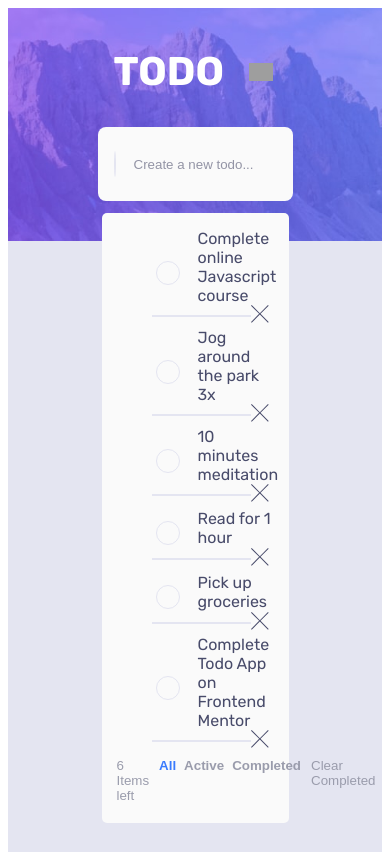
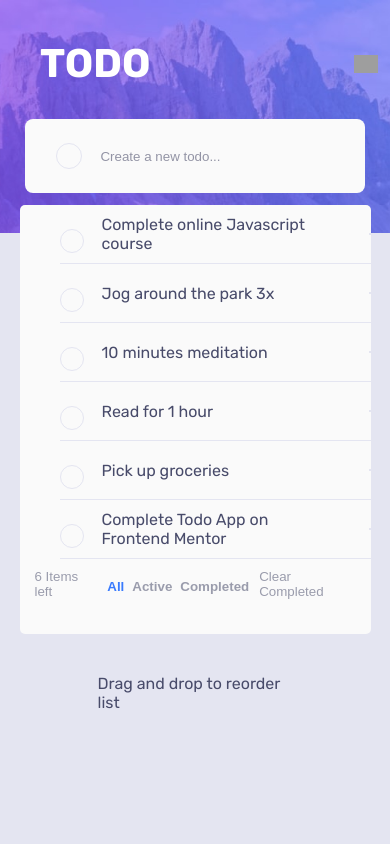
Before and after one commit to John-Njau/vue-todo, a Vue app: page / in a window 390 px wide. Built offline with nearby package versions, Linux system fonts and the light colour scheme; grey boxes are pictures that could not be loaded.

Commit message:
style(responsiveness): Added mobile responsiveness to the app

```diff
--- a/src/App.vue
+++ b/src/App.vue
@@ -62,6 +62,11 @@ export default {
   }
 }
 
+*{
+  margin: 0 0 0 0;
+  // padding: 0 0 0 0;
+}
+
 #app {
   font-family: "Rubik", sans-serif;
   -webkit-font-smoothing: antialiased;
@@ -98,8 +103,6 @@ export default {
   appearance: none;
   cursor: pointer;
 }
-
-
 
 .todo-list-item input:hover {
   border-color: var(--checkbox-color);
@@ -176,4 +179,31 @@ export default {
   height: 40px;
   color: var(--todo-input);
 }
+
+@media screen and (max-width: 768px) {
+  .all-todos {
+    width: 90%;
+  }
+  .app-header {
+    padding: 0 20px;
+    display: flex;
+    justify-content: space-between;
+    align-items: center;
+    color: var(--bg-desktop-color);
+    width: 100% !important;
+  }
+  .todo-input {
+    width: 90% !important;
+  }
+
+  .cross {
+    display: none !important;
+  }
+
+  .todo-list-item-label {
+    width: 90% !important;
+  }
+
+
+}
 </style>
--- a/src/components/TodoComp.vue
+++ b/src/components/TodoComp.vue
@@ -36,6 +36,7 @@
         </div>
         <div @click="clearCompleted()">Clear Completed</div>
       </section>
+
       <!-- <Navigation /> -->
     </div>
   </div>
@@ -116,7 +117,7 @@ ul > li {
   display: flex;
   justify-content: space-between;
   padding-bottom: 20px;
-  margin: 0 15px;
+  margin: 10px 15px;
   cursor: pointer;
   font-family: sans-serif;
   font-size: smaller;
@@ -134,7 +135,8 @@ ul > li {
 .todo-status {
   display: flex;
   justify-content: space-between;
-  padding: 0 10px;
+  padding: 10px 10px;
+  margin-top: auto;
   gap: 8px;
   font-weight: 700;
 
@@ -162,6 +164,24 @@ ul > li {
   /* font-weight: 600; */
   margin-right: 10px;
   float: right;
+  display: none;
+}
+
+.todo-list-item {
+  display: flex;
+  justify-content: space-between;
+  align-items: center;
+  padding: 10px 0;
+  border-bottom: 1px solid var(--todo-hr);
+  cursor: pointer;
+  transition: all 0.3s ease-in-out;
+
+  &:hover {
+    // background-color: hsl(233, 11%, 84%);
+    .delete-todo {
+      display: block;
+    }
+  }
 }
 
 .drag-drop {
```
